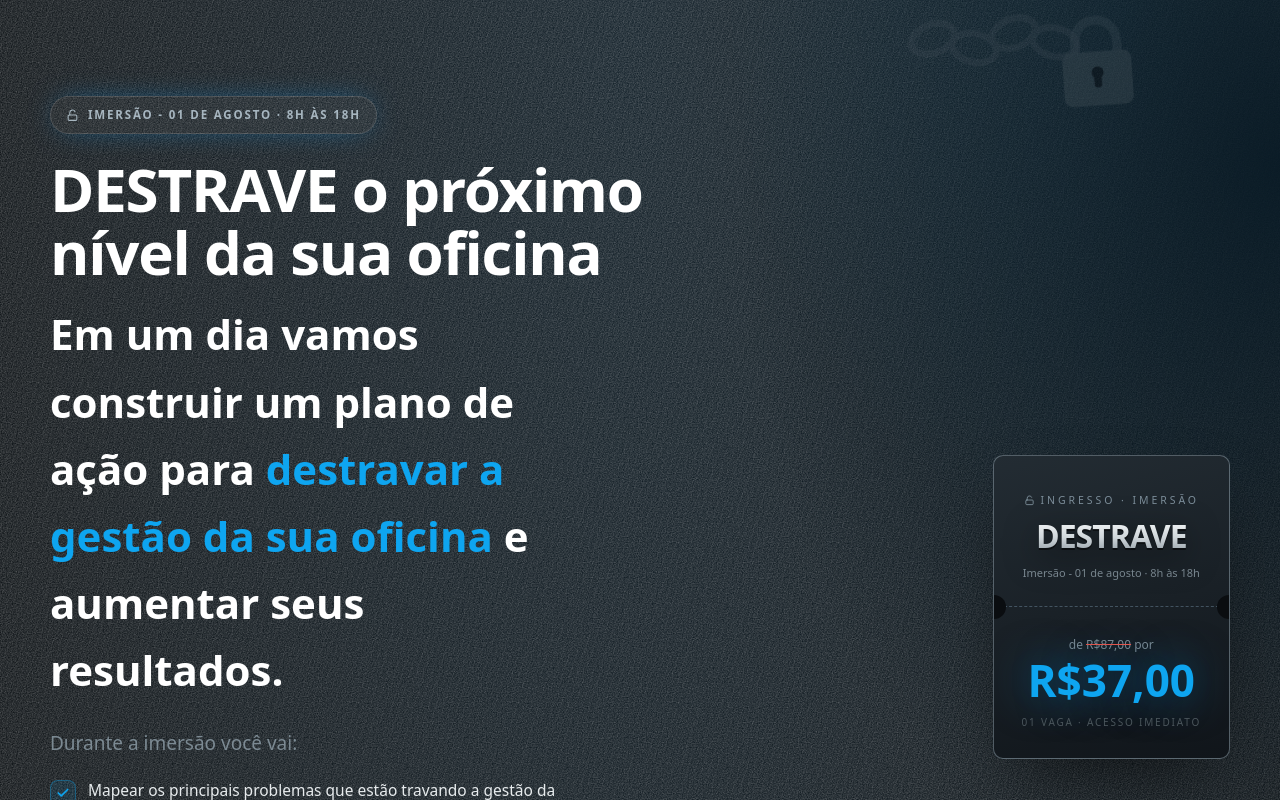
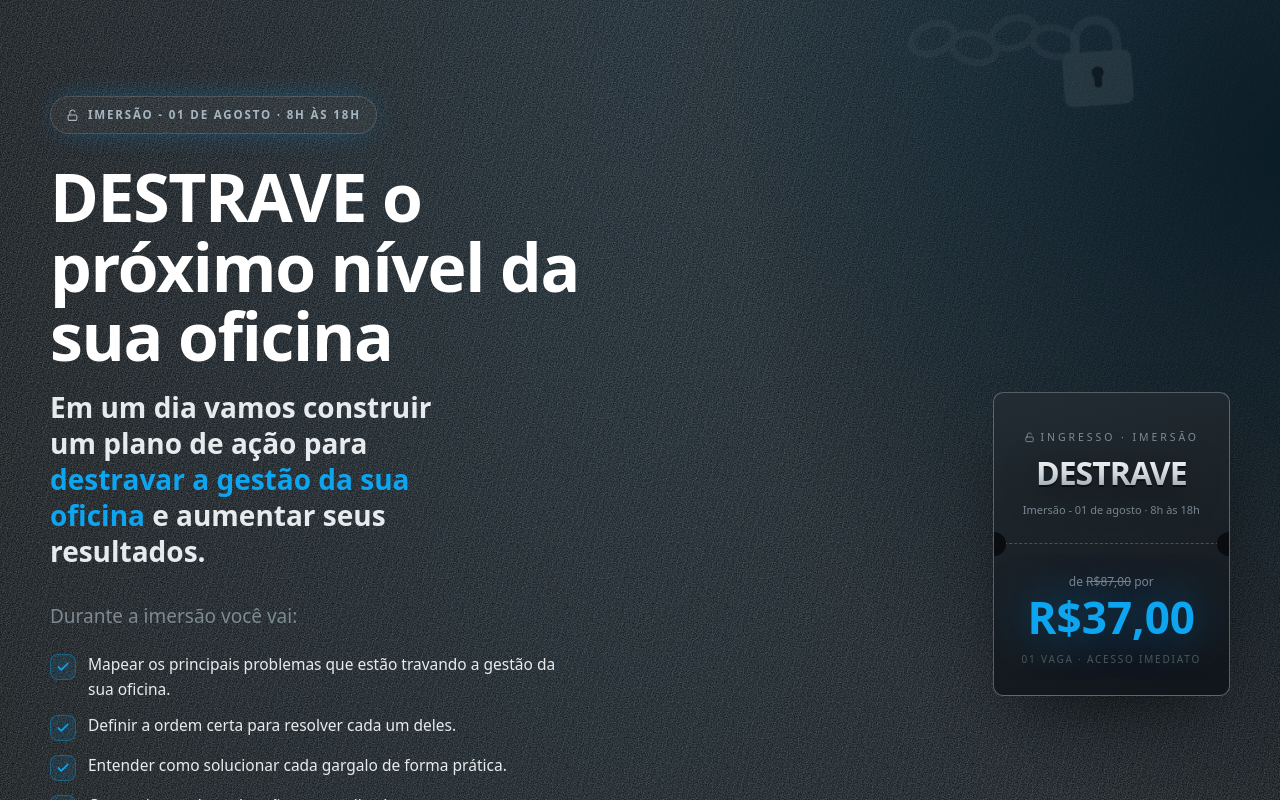
Before and after one commit to cezarhlima1/diegomensor, a Next.js app: page /destrave/lp1 in a window 1280 px wide. Shown: the top 800 px of the page. Built offline with nearby package versions, Linux system fonts and the light colour scheme.

Commit message:
ajuste de título e subtítulo

```diff
--- a/components/destrave/DestravePage.tsx
+++ b/components/destrave/DestravePage.tsx
@@ -30,10 +30,10 @@ export default function DestravePage({ copy }: { copy: DestraveCopy }) {
 
             {copy.heroTitle ? (
               <>
-                <h1 className="reveal d1 font-display font-black text-[clamp(36px,5.4vw,60px)] mt-6 mb-4 max-w-[18ch]">
+                <h1 className="reveal d1 font-display font-black text-[clamp(42px,5.8vw,66px)] leading-[.98] tracking-[-.03em] mt-7 mb-5 max-w-[15ch]">
                   {copy.heroTitle}
                 </h1>
-                <p className="reveal d1 font-display font-black text-[clamp(26px,3.8vw,42px)] mb-6 max-w-[22ch]">
+                <p className="reveal d2 font-display font-semibold text-[clamp(20px,2.4vw,28px)] leading-[1.28] text-offwhite mb-8 max-w-[27ch]">
                   {copy.headline.map((seg, i) =>
                     seg.blue ? (
                       <span key={i} className="text-dest-accent">
```
